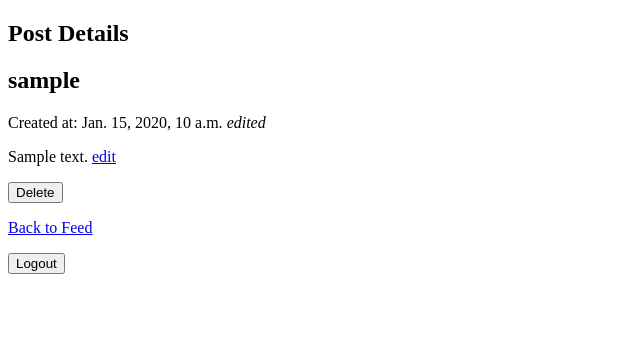
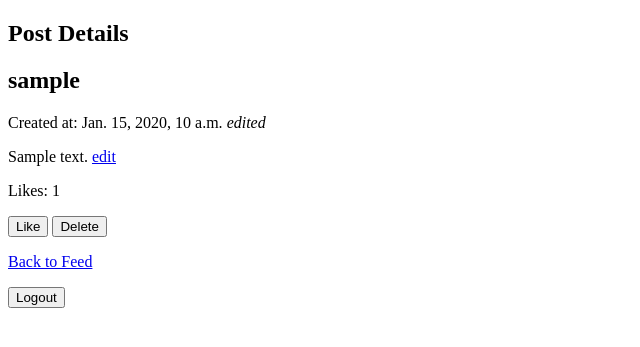
Before and after one commit to intelvert/django_soc_net, a Django app: page /post/1/ in a window 1280 px wide. Shown: the top 347 px of the page, without its empty margins (0-640 px from the left). Run offline with Django 5.2, Linux system fonts and the light colour scheme; tables that the repository leaves empty hold one stand-in row (values such as "Sample post").

Commit message:
Added likes

```diff
--- a/social_network/feed/admin.py
+++ b/social_network/feed/admin.py
@@ -1,6 +1,7 @@
 from django.contrib import admin
-from .models import Post
+from .models import Post, Like
 # Register your models here.
 
 
 admin.site.register(Post)
+admin.site.register(Like)
--- a/social_network/feed/models.py
+++ b/social_network/feed/models.py
@@ -16,6 +16,7 @@ class Post(models.Model):
 class Like(models.Model):
     post=models.ForeignKey(Post, related_name='likes', on_delete=models.CASCADE)
     user=models.ForeignKey(User, on_delete=models.CASCADE)
+    created_at=models.DateTimeField(auto_now_add=True)
 
     class Meta:
         unique_together= ('post', 'user') #each like has unique user
--- /dev/null
+++ b/social_network/feed/static/feed/js/like.js
@@ -0,0 +1,32 @@
+function getCsrfToken() {
+    return document.cookie
+        .split('; ')
+        .find(row => row.startsWith('csrftoken='))
+        ?.split('=')[1];
+}
+
+document.querySelectorAll('.like-button').forEach(button => {
+    button.addEventListener('click', function() {
+        const postId = this.dataset.postId;
+
+        fetch(`/post/${postId}/like`, {
+            method: 'POST',
+            headers: {
+                'X-CSRFToken': getCsrfToken(),
+                'X-Requested-With': 'XMLHttpRequest'
+            }
+        })
+        .then(response => response.json())
+        .then(data => {
+            if (data.error) {
+                console.error(data.error);
+            } else {
+                const likeCountElement = this.closest('.post').querySelector('.like-count');
+                likeCountElement.textContent = data.like_count;
+
+                this.textContent = data.liked ? 'Unlike' : 'Like';
+            }
+        })
+        .catch(err => console.error('Error:', err));
+    });
+});
--- a/social_network/feed/templates/feed/edit_post.html
+++ b/social_network/feed/templates/feed/edit_post.html
@@ -4,6 +4,7 @@
     <title>Edit Post</title>
 </head>
 <body>
+    <div class="post">
         <h2>Edit Post</h2>
         <h2> {{ post.author.username }} </h2>
         <p>Created at: {{ post.created_at }} {% if post.been_edited %} <span> <i> edited </i> </span> {% endif %}</p>
@@ -19,5 +20,6 @@
             {% csrf_token %}
             <button type="submit">Logout</button>
         </form>
+    </div>
 </body>
 </html>
--- a/social_network/feed/templates/feed/post_detail.html
+++ b/social_network/feed/templates/feed/post_detail.html
@@ -2,21 +2,35 @@
 <html>
 <head>
     <title>Post Details</title>
+    {% load static %}
 </head>
 <body>
+    <div class="post">
         <h2>Post Details</h2>
         <h2> {{ post.author.username }} </h2>
         <p>Created at: {{ post.created_at }} {% if post.been_edited %} <span> <i> edited </i> </span> {% endif %}</p>
         <p>{{ post.post_text }} <a href="{% url 'edit_post' post.id %}">edit</a></p>
+        <p> Likes: <span class="like-count" id="like-count-{{ post.id }}"> {{ post.likes.count }} </span></p>
+
+        <button class="like-button" data-post-id="{{post.id}}">
+            {% if liked %}
+                Unlike
+            {% else %}
+                Like
+            {% endif %}
+        </button>
+
         <form method="POST" action="{% url 'delete_post' post.id %}" style="display:inline;">
             {% csrf_token %}
             <button type="submit" onclick="return confirm('Are you sure you want to delete this post?');">Delete</button>
         </form>
+    </div>
     <p><a href="{% url 'feed' %}">Back to Feed</a></p>
 
     <form method="post" action="{% url 'logout_user' %}">
         {% csrf_token %}
         <button type="submit">Logout</button>
     </form>
+    <script src="{% static 'feed/js/like.js' %}"></script>
 </body>
 </html>
--- a/social_network/feed/urls.py
+++ b/social_network/feed/urls.py
@@ -9,5 +9,6 @@ urlpatterns = [
     path('post/<int:post_id>/', views.post_detail, name='post_detail'),
     path('post/<int:post_id>/delete', views.delete_post, name='delete_post'),
     path('post/<int:post_id>/edit', views.edit_post, name='edit_post'),
-    #path()
+    path('post/<int:post_id>/like', views.like_post, name='like_post'),
+    #path(),
 ]
--- a/social_network/feed/views.py
+++ b/social_network/feed/views.py
@@ -1,13 +1,21 @@
 from django.shortcuts import render, redirect, get_object_or_404
 from django.contrib.auth.decorators import login_required
-from django.http import HttpResponseForbidden
+from django.http import HttpResponseForbidden, JsonResponse
 from .models import Post, Like
 from .forms import PostForm
 # Create your views here.
 
 def feed(request):
     posts=Post.objects.all().order_by('-created_at') #get all posts on main page
-    return render(request, 'feed/feed.html', {'posts':posts})
+    publishable_posts = [
+        {
+            'post': post,
+            'liked': post.likes.filter(user=request.user).exists() if request.user.is_authenticated else False,
+        }
+        for post in posts
+    ]
+    return render(request, 'feed/feed.html', {'publishable_posts': publishable_posts})
+
 
 @login_required
 def create_post(request):
@@ -25,7 +33,9 @@ def create_post(request):
 
 def post_detail(request, post_id):
     post=get_object_or_404(Post, id=post_id)
-    return render(request, 'feed/post_detail.html', {'post':post})
+    liked=post.likes.filter(user=request.user).exists() if request.user.is_authenticated else False
+    return render(request, 'feed/post_detail.html', {'post':post, 'liked': liked})
+
 
 @login_required
 def delete_post(request, post_id):
@@ -36,6 +46,7 @@ def delete_post(request, post_id):
         post.delete()
         return redirect('feed')
     return render(request, 'feed/confirm_delete.html', {'post':post})
+
 
 @login_required
 def edit_post(request, post_id):
@@ -52,4 +63,18 @@ def edit_post(request, post_id):
         form=PostForm(instance=post)
     return render(request, 'feed/edit_post.html', {'form':form, 'post':post})
 
-#def like_post
+@login_required
+def like_post(request, post_id):
+    if request.method != 'POST':
+        return JsonResponse({'error': 'Only POST requests are allowed.'}, status=405)
+
+    post = get_object_or_404(Post, id=post_id)
+    user = request.user
+    like = Like.objects.filter(user=user, post=post)
+
+    if like.exists():
+        like.delete()
+        return JsonResponse({'liked': False, 'like_count': post.likes.count()})
+    else:
+        Like.objects.create(user=user, post=post)
+        return JsonResponse({'liked': True, 'like_count': post.likes.count()})
```
Also changed, not shown: social_network/feed/templates/feed/feed.html (+18 -6 lines), social_network/feed/migrations/0003_like_created_at.py (added), 1 other file. Lines whose indentation alone changed are shown as unchanged.
